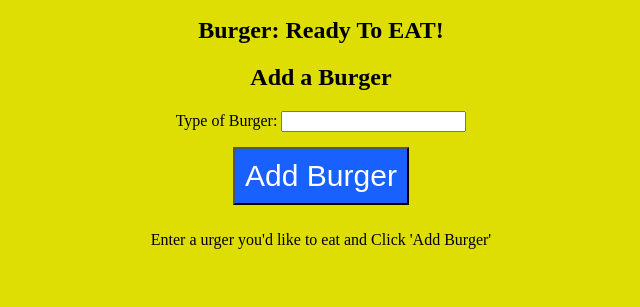
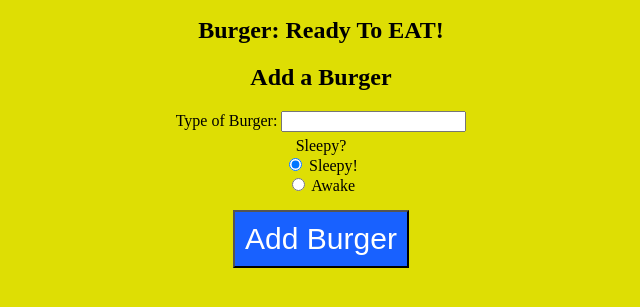
Before and after one commit to DevVlady/Burger_App, a website: page public/index.html in a window 1280 px wide. Shown: the part 417-724 px from the top of the page, without its empty margins (319-959 px from the left). Drawn offline with nearby package versions, Linux system fonts and the light colour scheme; no server answers.

Commit message:
Adde some of the tags back in the html file from the original code.

```diff
--- a/public/index.html
+++ b/public/index.html
@@ -18,26 +18,23 @@
   </div>
   <div class="container">
     <h1>Eat-This-BURGER!</h1>
-
     <h2>Burger Has Been EATEN!</h2>
-
     <ul id="notDevouredBurgers"></ul>
-
     <h2>Burger: Ready To EAT!</h2>
-
     <ul id="devouredBurgers"></ul>
-
     <h2>Add a Burger</h2>
     <form class="create-form">
       <div class="form-group">
         <label for="ca">Type of Burger:</label>
         <input type="text" id="ca" name="name" />
       </div>
+      <div class="form-group">
+        <label for="sleepy">Sleepy?</label><br />
+        <input type="radio" name="sleepy" value="1" checked /> Sleepy!<br />
+        <input type="radio" name="sleepy" value="0" /> Awake
+      </div>
       <button id="add-burger" type="submit">Add Burger</button>
-      <p>Enter a urger you'd like to eat and Click 'Add Burger'</p>
     </form>
-
-
   </div>
 
 </body>
```
